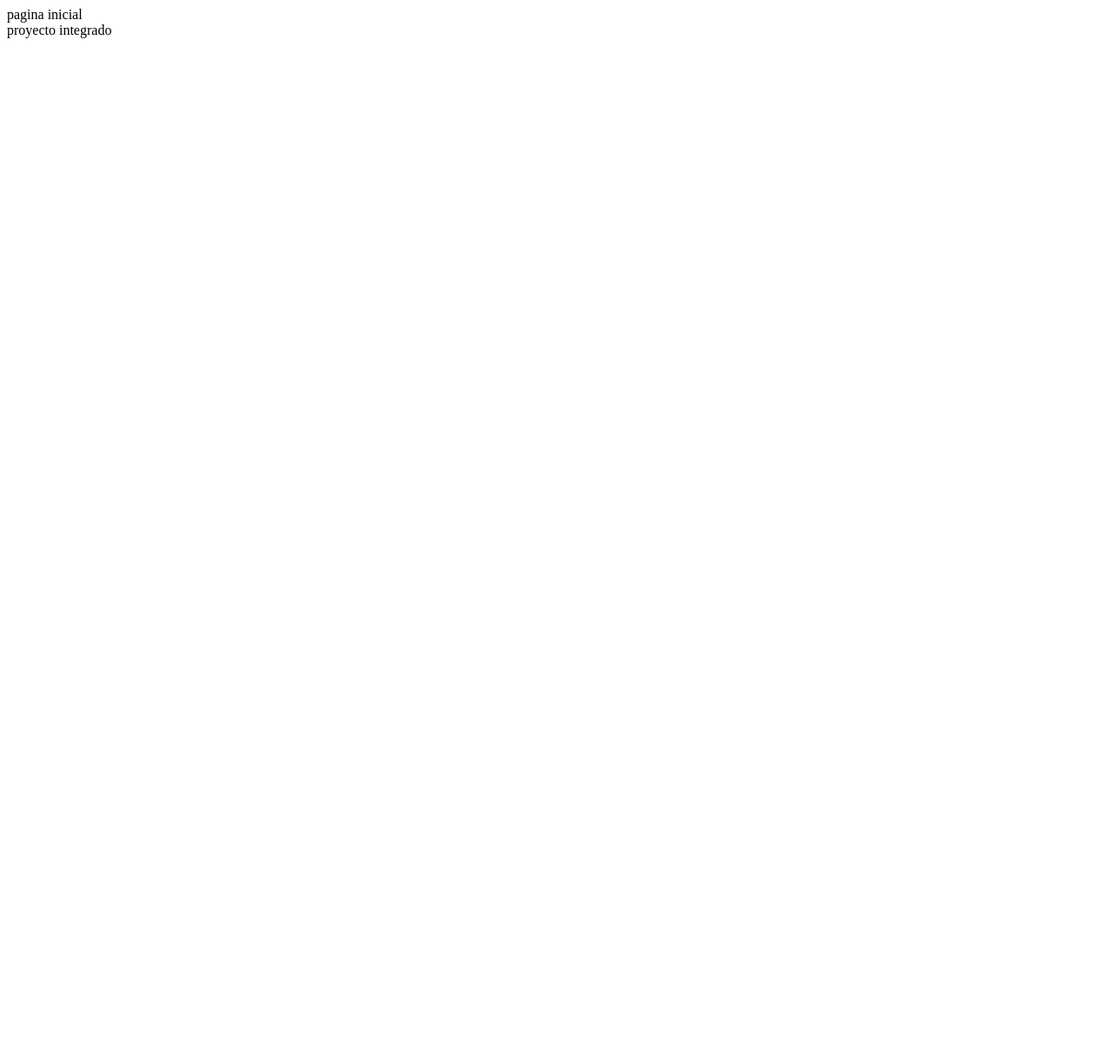
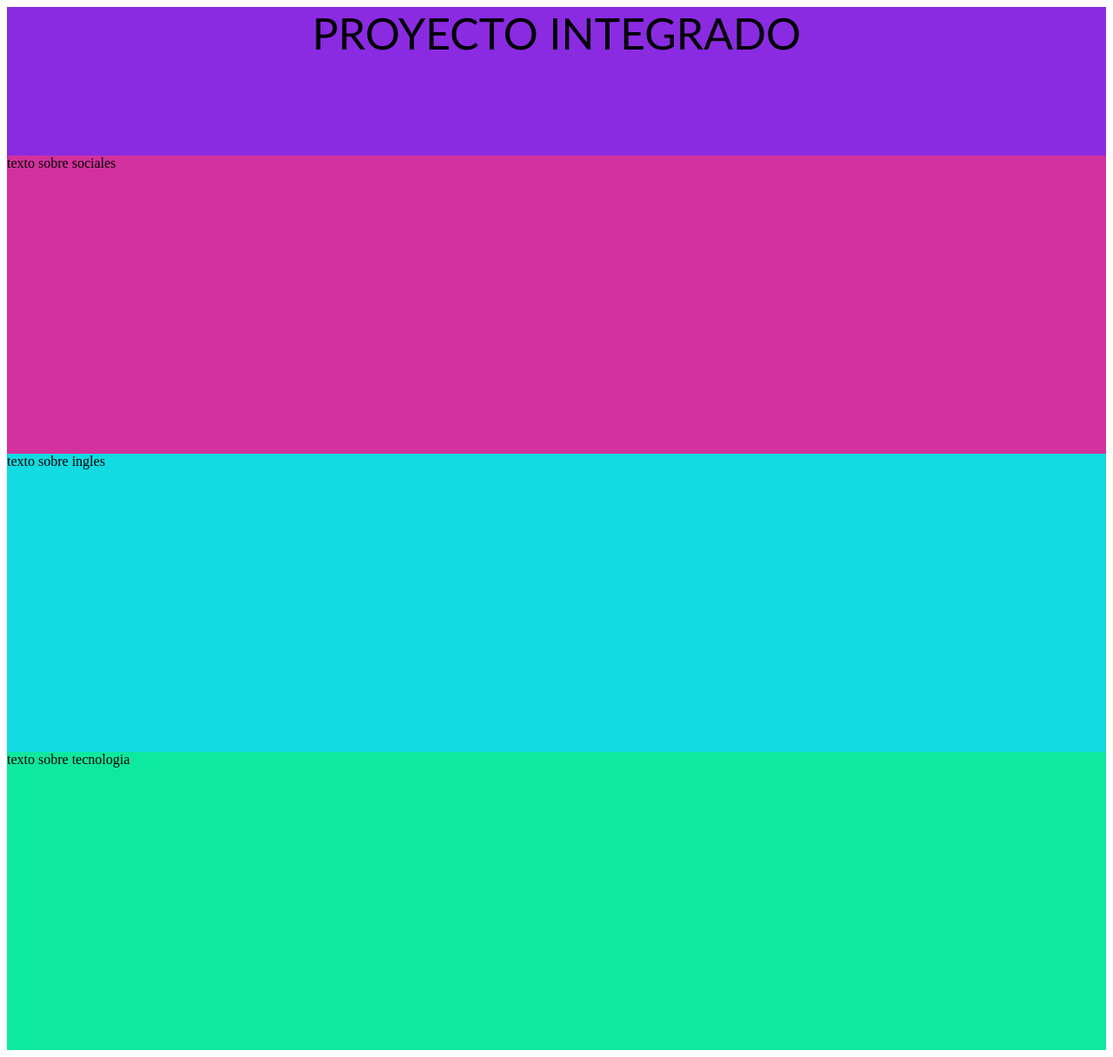
Before and after one commit to valery1110/repositorio-t, a plain HTML site: page index.html in a window 1280 px wide. Shown: the whole page at 87% size. Before the commit the page ends 800 px from the top, so only its background shows below. Drawn offline with Linux system fonts and the light colour scheme.

Commit message:
actualización 3 y 4 - 15 de abril

```diff
--- a/index.html
+++ b/index.html
@@ -4,10 +4,30 @@
     <meta charset="UTF-8">
     <meta name="viewport" content="width=device-width, initial-scale=1.0">
     <title>Document</title>
+    <link rel="stylesheet" href="temas.css">
 </head>
 <body>
-    pagina inicial <br>
 
-    proyecto integrado
+<div  class="contenedor">
+
+<div  class="encabezador">
+    PROYECTO INTEGRADO
+</div>
+<div  class="sociales">
+    texto sobre sociales
+</div>
+<div  class="ingles">
+    texto sobre ingles
+</div>
+<div  class="tecnologia">
+    texto sobre tecnologia
+</div>
+
+</div>
+
+
+
+
+
 </body>
 </html>
--- /dev/null
+++ b/temas.css
@@ -0,0 +1,33 @@
+.contenedor{
+
+width: 100;
+height: 1200px;
+background-color: aqua;
+display: flex;
+flex-direction: column;
+
+}
+
+.encabezador{
+width: 100;
+height: 200px;
+background-color: blueviolet;
+font-size: 50px;
+font-family: 'Trebuchet MS', 'Lucida Sans Unicode', 'Lucida Grande', 'Lucida Sans', Arial, sans-serif;
+text-align: center;
+}
+.sociales{
+width: 100;
+height: 400px;
+background-color: rgb(211, 49, 157);
+}
+.ingles{
+width: 100;
+height: 400px;
+background-color: rgb(18, 219, 226);
+}
+.tecnologia{
+    width: 100;
+    height: 400px;
+    background-color: rgb(13, 233, 159);
+    }
```
